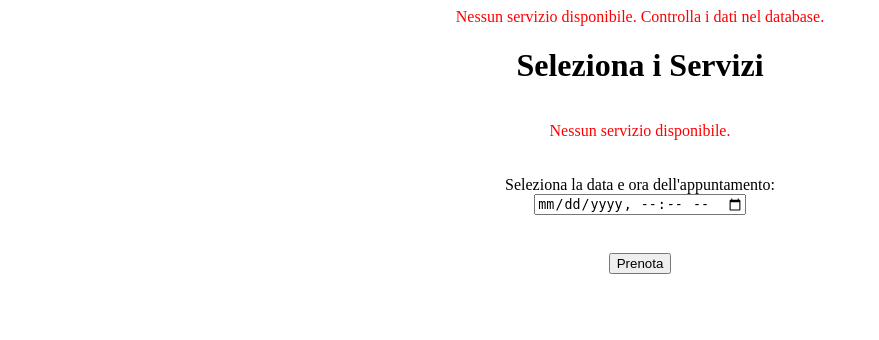
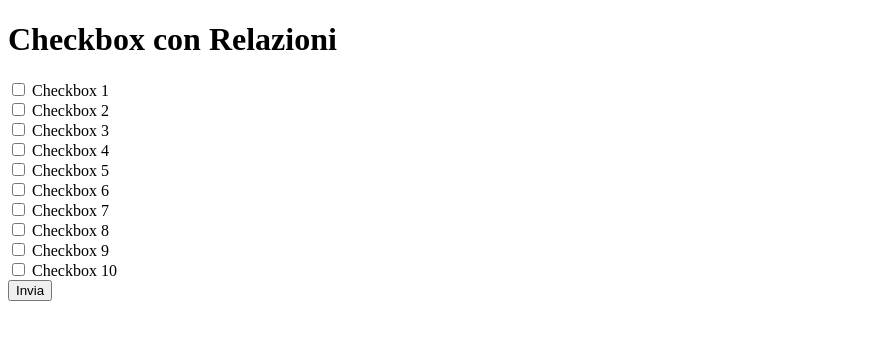
Before and after one commit to LorenzoDelPuppo/CC-Software, a PHP site: page /prenotatest.php in a window 1280 px wide. Shown: the top 340 px of the page, without its empty margins (0-879 px from the left). Run offline with PHP 8.4, Linux system fonts and the light colour scheme; data that the repository does not hold is empty.

Commit message:
prenota ristrutturazone e inzio(mi spero tra poco)

```diff
--- a/prenotatest.php
+++ b/prenotatest.php
@@ -1,148 +1,76 @@
-<?php
-require_once 'connect.php';
-
-// Recupera i servizi dal database
-$sql = "SELECT service_id, nameS FROM serviceCC";
-$result = $conn->query($sql);
-
-if (!$result) {
-    die("Errore nella query: " . $conn->error);
-}
-
-$services = [];
-if ($result->num_rows > 0) {
-    while ($row = $result->fetch_assoc()) {
-        $services[] = $row;
-    }
-} else {
-    echo "<p style='color:red; text-align:center;'>Nessun servizio disponibile. Controlla i dati nel database.</p>";
-}
-
-// Recupera le incompatibilità
-$sql_incompat = "SELECT service_id1, service_id2 FROM incompatible";
-$result_incompat = $conn->query($sql_incompat);
-
-if (!$result_incompat) {
-    die("Errore nella query delle incompatibilità: " . $conn->error);
-}
-
-$incompatibilities = [];
-if ($result_incompat->num_rows > 0) {
-    while ($row = $result_incompat->fetch_assoc()) {
-        $incompatibilities[] = [$row['service_id1'], $row['service_id2']];
-    }
-}
-
-$conn->close();
-?>
-
 <!DOCTYPE html>
 <html lang="it">
 <head>
     <meta charset="UTF-8">
-    <title>Prenotazione Servizi</title>
-    <style>
-        .service-container {
-            display: flex;
-            flex-wrap: wrap;
-            gap: 10px;
-            max-width: 600px;
-            margin: 20px auto;
-            justify-content: center;
-        }
-        .service-checkbox {
-            padding: 10px;
-            background-color: #f9f9f9;
-            border: 1px solid #ccc;
-            border-radius: 5px;
-            width: 150px;
-            text-align: center;
-        }
-        .service-checkbox.disabled {
-            background-color: #f0f0f0;
-            cursor: not-allowed;
-        }
-    </style>
+    <meta name="viewport" content="width=device-width, initial-scale=1.0">
+    <title>Checkbox Relazioni Multiple</title>
     <script>
-        const incompatibilities = <?php echo json_encode($incompatibilities); ?>;
+        // Oggetto che definisce tutte le relazioni
+        const relations = {
+            1: [1],
+            2: [2],
+            3: [3, 5, 6, 7, 8],
+            4: [3, 4, 5, 6, 7, 8],
+            5: [3, 4, 5, 6, 7],
+            6: [3, 4, 5, 6, 7, 8],
+            7: [3, 4, 5, 6, 7, 8],
+            8: [3, 4, 5, 6, 7, 8],
+            9: [9],
+            10: [10]
+        };
 
-        function checkIncompatibilities(serviceId) {
-            incompatibilities.forEach(pair => {
-                if (pair[0] == serviceId || pair[1] == serviceId) {
-                    let toDisable = pair[0] == serviceId ? pair[1] : pair[0];
-                    let checkboxDiv = document.getElementById('container-' + toDisable);
-                    let checkbox = document.getElementById('service-' + toDisable);
+        // Funzione per aggiornare lo stato delle checkbox
+        function updateCheckboxStates(checkbox) {
+            const selectedValue = parseInt(checkbox.value); // Valore della checkbox selezionata
 
-                    if (checkbox.checked) {
-                        checkboxDiv.classList.add('disabled');
-                        checkbox.disabled = true;
-                    } else {
-                        checkboxDiv.classList.remove('disabled');
-                        checkbox.disabled = false;
-                    }
+            // Scorri tutte le checkbox
+            document.querySelectorAll('input[type="checkbox"]').forEach(cb => {
+                const cbValue = parseInt(cb.value); // Ottieni il valore della checkbox corrente
+
+                // Se il valore della checkbox corrente è correlato alla checkbox selezionata
+                if (relations[selectedValue] && relations[selectedValue].includes(cbValue)) {
+                    // Disabilita o abilita in base allo stato della checkbox selezionata
+                    cb.disabled = checkbox.checked && cb !== checkbox;
                 }
             });
         }
     </script>
 </head>
 <body>
-    <h1 style="text-align:center;">Seleziona i Servizi</h1>
-    <form method="POST" action="">
-        <div class="service-container">
-            <?php if (count($services) > 0): ?>
-                <?php foreach ($services as $service): ?>
-                    <div class="service-checkbox" id="container-<?php echo $service['service_id']; ?>">
-                        <input type="checkbox" id="service-<?php echo $service['service_id']; ?>"
-                               name="services[]" value="<?php echo $service['service_id']; ?>"
-                               onclick="checkIncompatibilities(<?php echo $service['service_id']; ?>)">
-                        <label for="service-<?php echo $service['service_id']; ?>">
-                            <?php echo htmlspecialchars($service['nameS']); ?>
-                        </label>
-                    </div>
-                <?php endforeach; ?>
-            <?php else: ?>
-                <p style="text-align:center; color:red;">Nessun servizio disponibile.</p>
-            <?php endif; ?>
-        </div>
+    <h1>Checkbox con Relazioni</h1>
 
-        <!-- Aggiunta data e ora -->
-        <div style="text-align:center; margin-top:20px;">
-            <label for="appointmentDate">Seleziona la data e ora dell'appuntamento:</label><br>
-            <input type="datetime-local" id="appointmentDate" name="appointmentDate" required><br><br>
-        </div>
-
-        <div style="text-align:center; margin-top:20px;">
-            <button type="submit">Prenota</button>
-        </div>
+    <!-- Modulo con le checkbox -->
+    <form method="post">
+        <input type="checkbox" name="checkboxes[]" value="1" onchange="updateCheckboxStates(this)"> Checkbox 1<br>
+        <input type="checkbox" name="checkboxes[]" value="2" onchange="updateCheckboxStates(this)"> Checkbox 2<br>
+        <input type="checkbox" name="checkboxes[]" value="3" onchange="updateCheckboxStates(this)"> Checkbox 3<br>
+        <input type="checkbox" name="checkboxes[]" value="4" onchange="updateCheckboxStates(this)"> Checkbox 4<br>
+        <input type="checkbox" name="checkboxes[]" value="5" onchange="updateCheckboxStates(this)"> Checkbox 5<br>
+        <input type="checkbox" name="checkboxes[]" value="6" onchange="updateCheckboxStates(this)"> Checkbox 6<br>
+        <input type="checkbox" name="checkboxes[]" value="7" onchange="updateCheckboxStates(this)"> Checkbox 7<br>
+        <input type="checkbox" name="checkboxes[]" value="8" onchange="updateCheckboxStates(this)"> Checkbox 8<br>
+        <input type="checkbox" name="checkboxes[]" value="9" onchange="updateCheckboxStates(this)"> Checkbox 9<br>
+        <input type="checkbox" name="checkboxes[]" value="10" onchange="updateCheckboxStates(this)"> Checkbox 10<br>
+        <button type="submit">Invia</button>
     </form>
 
     <?php
-    // Se il form viene inviato
-    if ($_SERVER['REQUEST_METHOD'] === 'POST') {
-        if (isset($_POST['services']) && count($_POST['services']) > 0 && isset($_POST['appointmentDate'])) {
-            // Ottieni l'ID del cliente (per esempio da una sessione o un campo nascosto)
-            $customer_id = 1; // Supponiamo che il cliente con ID 1 stia facendo la prenotazione
-            $appointment_date = $_POST['appointmentDate'];
+    // Controlla se il modulo è stato inviato
+    if ($_SERVER["REQUEST_METHOD"] === "POST") {
+        // Controlla se sono state selezionate checkbox
+        if (isset($_POST['checkboxes']) && is_array($_POST['checkboxes'])) {
+            // Ottieni i valori delle checkbox selezionate
+            $selectedCheckboxes = $_POST['checkboxes'];
 
-            // 1. Inserisci l'appuntamento
-            $stmt = $conn->prepare("INSERT INTO appointment (customer_id, dateTime) VALUES (?, ?)");
-            $stmt->bind_param("is", $customer_id, $appointment_date);
-            $stmt->execute();
-            $appointment_id = $stmt->insert_id; // Recupera l'ID dell'appuntamento appena inserito
+            // Converte l'array in una stringa separata da virgole
+            $result = implode(", ", $selectedCheckboxes);
 
-            // 2. Inserisci i servizi selezionati
-            foreach ($_POST['services'] as $service_id) {
-                // Inserisci il servizio selezionato nella tabella servicesOfAppointment
-                $stmt = $conn->prepare("INSERT INTO servicesOfAppointment (appointment_id, service_id, sPera) VALUES (?, ?, ?)");
-                // Usa un nome di servizio o un altro parametro per il campo sPera (facoltativo)
-                $selected_services = implode(", ", $_POST['services']);
-                $stmt->bind_param("iis", $appointment_id, $service_id, $selected_services);
-                $stmt->execute();
-            }
-
-            echo "<p style='text-align:center;'>Prenotazione completata con successo!</p>";
+            // Mostra il risultato
+            echo "<h2>Checkbox selezionate:</h2>";
+            echo "<p>$result</p>";
         } else {
-            echo "<p style='color:red; text-align:center;'>Nessun servizio selezionato o data mancante.</p>";
+            // Nessuna checkbox selezionata
+            echo "<h2>Nessuna checkbox selezionata.</h2>";
         }
     }
     ?>
```
Also changed, not shown: prenota.php (+52 -68 lines), test.php (added, +114 -0 lines).
